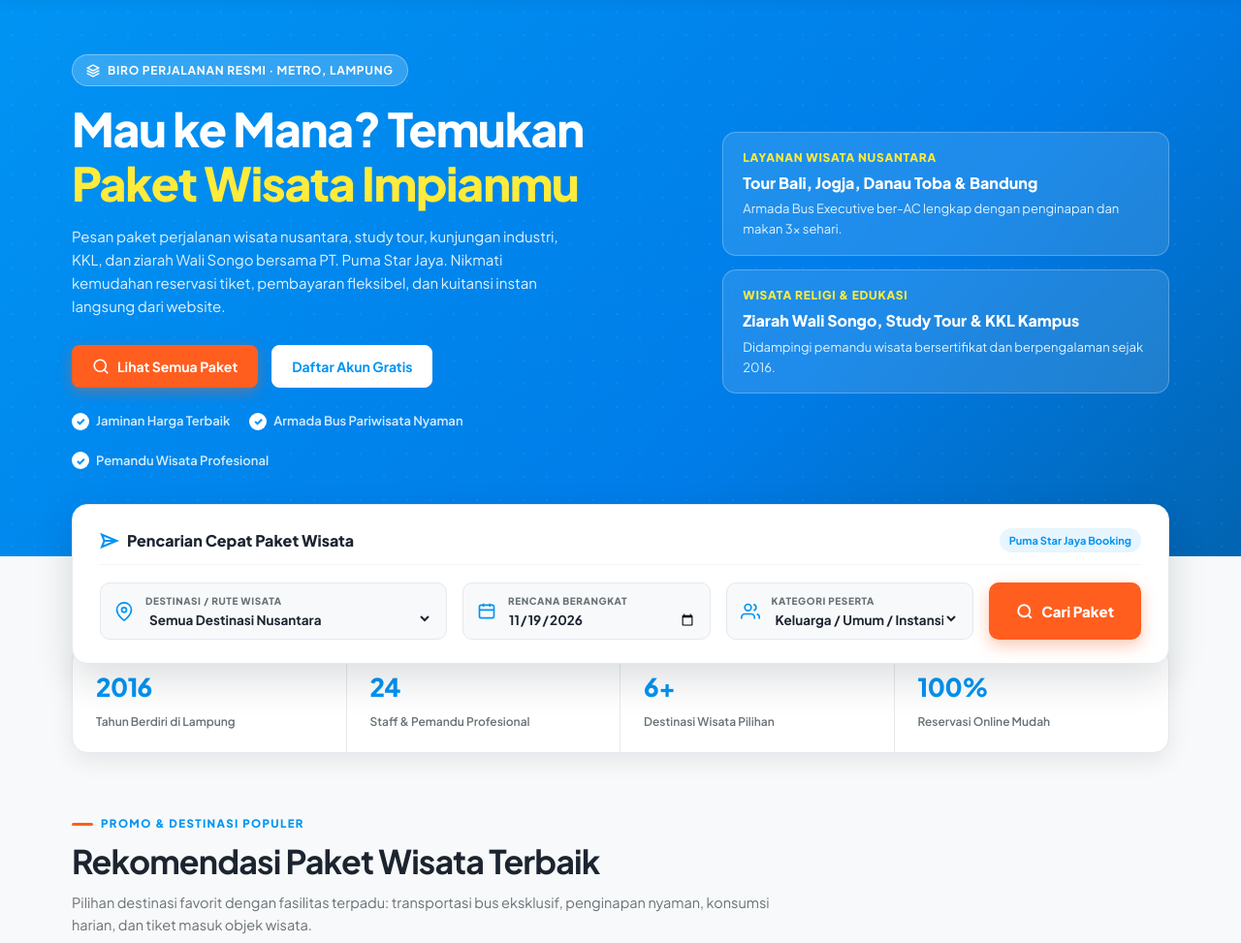
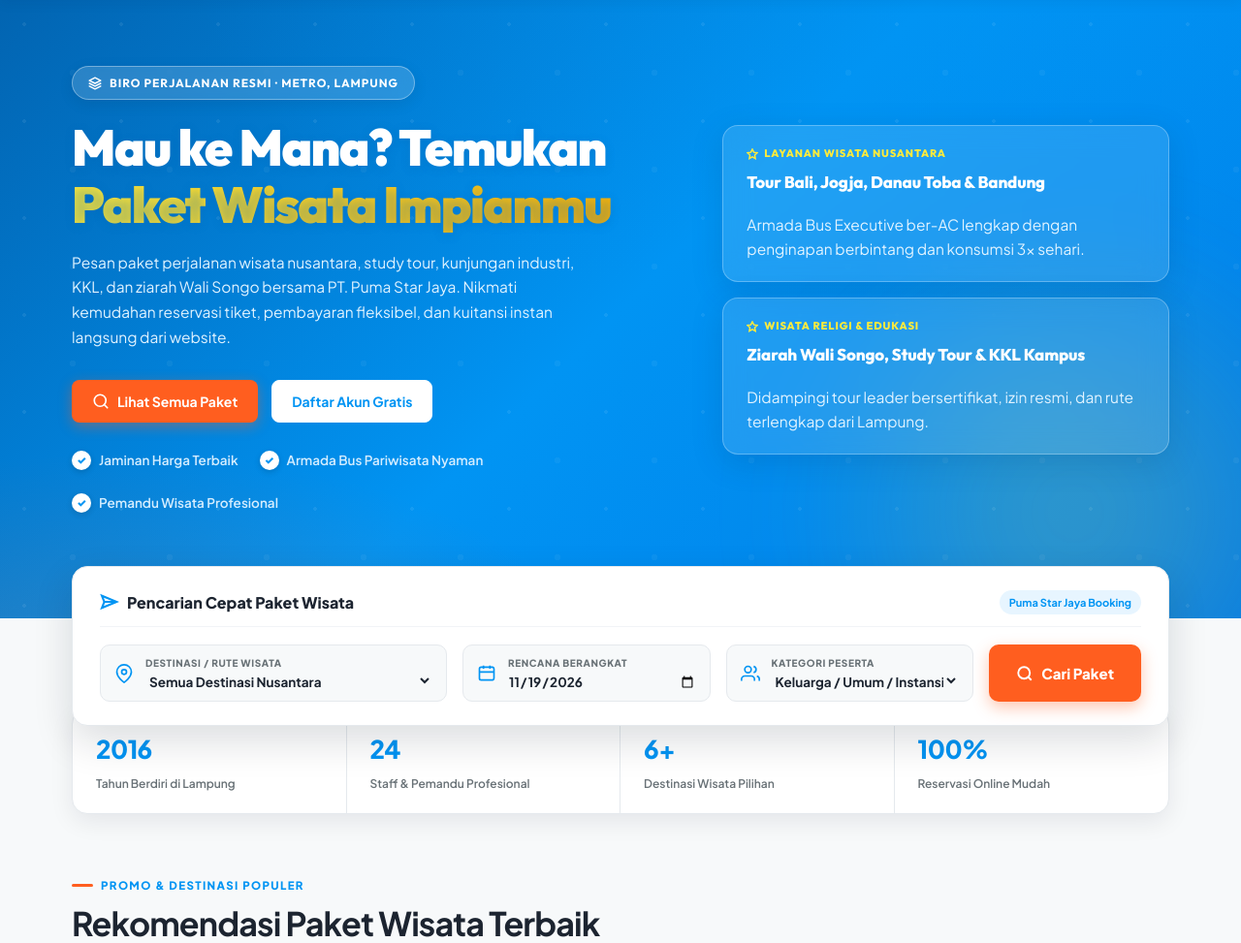
Before and after one commit to Ranggafebriawan02/sistempemesanan-tiketwisata, a Laravel app: page / in a window 1280 px wide. Shown: the part 161-1134 px from the top of the page at 97% size. Run offline with Laravel 12, Linux system fonts and the light colour scheme; data comes from the database, SQL or seed files in the repository.

Commit message:
style: enhance background aurora effects, Outfit typography, and glassmorphism buttons on landing and dashboard

```diff
--- a/resources/views/home.blade.php
+++ b/resources/views/home.blade.php
@@ -4,21 +4,38 @@
 
 @push('styles')
 <style>
-    /* ========== Traveloka Header Hero ========== */
+    /* ========== Traveloka Ultra-Modern Hero ========== */
     .hero {
         position: relative;
         overflow: hidden;
-        background: linear-gradient(135deg, #0194f3 0%, #007ce8 65%, #0264b1 100%);
+        background:
+            radial-gradient(1200px 600px at 80% -10%, rgba(1, 148, 243, 0.45), transparent 70%),
+            radial-gradient(900px 500px at 10% 120%, rgba(255, 94, 31, 0.2), transparent 60%),
+            linear-gradient(135deg, #0264b1 0%, #0194f3 50%, #007ce8 100%);
         color: #ffffff;
-        padding: 56px 0 88px;
+        padding: 68px 0 108px;
     }
     .hero::before {
         content: "";
         position: absolute;
         inset: 0;
-        background-image: radial-gradient(rgba(255, 255, 255, .15) 1px, transparent 1px);
-        background-size: 24px 24px;
-        opacity: .4;
+        background-image:
+            radial-gradient(circle at 25px 25px, rgba(255, 255, 255, 0.12) 2px, transparent 0),
+            radial-gradient(circle at 75px 75px, rgba(255, 255, 255, 0.08) 3px, transparent 0);
+        background-size: 100px 100px;
+        opacity: 0.6;
+        pointer-events: none;
+    }
+    /* Animated Floating Aurora Glow */
+    .hero::after {
+        content: "";
+        position: absolute;
+        bottom: -30%;
+        right: -10%;
+        width: 600px;
+        height: 600px;
+        background: radial-gradient(circle, rgba(255, 235, 59, 0.22) 0%, rgba(1, 148, 243, 0) 70%);
+        filter: blur(60px);
         pointer-events: none;
     }
     .hero .container { position: relative; z-index: 1; display: grid; grid-template-columns: 1.15fr .85fr; gap: 48px; align-items: center; }
@@ -26,35 +43,91 @@
         display: inline-flex;
         align-items: center;
         gap: 8px;
-        background: rgba(255, 255, 255, .2);
-        border: 1px solid rgba(255, 255, 255, .35);
+        background: rgba(255, 255, 255, 0.16);
+        border: 1px solid rgba(255, 255, 255, 0.35);
         color: #ffffff;
+        font-family: 'Outfit', sans-serif;
         font-size: 12px;
         font-weight: 700;
-        letter-spacing: .06em;
-        padding: 6px 14px;
+        letter-spacing: .08em;
+        padding: 7px 16px;
         border-radius: 999px;
-        margin-bottom: 16px;
-        backdrop-filter: blur(8px);
+        margin-bottom: 20px;
+        backdrop-filter: blur(10px);
+        box-shadow: 0 4px 16px rgba(0, 0, 0, 0.08);
     }
     .hero h1 {
-        font-size: clamp(30px, 4vw, 48px);
-        line-height: 1.15;
-        letter-spacing: -.025em;
-        font-weight: 800;
+        font-family: 'Outfit', 'Plus Jakarta Sans', sans-serif;
+        font-size: clamp(32px, 4.2vw, 52px);
+        line-height: 1.12;
+        letter-spacing: -.03em;
+        font-weight: 900;
         color: #ffffff;
+        text-shadow: 0 2px 10px rgba(2, 100, 177, 0.3);
     }
-    .hero h1 em { font-style: normal; color: #ffeb3b; }
-    .hero p { margin-top: 16px; max-width: 520px; color: #e1f3ff; font-size: 15px; line-height: 1.6; }
-    .hero-actions { display: flex; gap: 14px; flex-wrap: wrap; margin-top: 28px; }
-    .hero-note { margin-top: 24px; display: flex; gap: 20px; flex-wrap: wrap; color: #d4edff; font-size: 13px; font-weight: 600; }
-    .hero-note span { display: inline-flex; align-items: center; gap: 7px; }
+    .hero h1 em {
+        font-style: normal;
+        background: linear-gradient(120deg, #ffeb3b, #ffb300);
+        -webkit-background-clip: text;
+        -webkit-text-fill-color: transparent;
+        display: inline-block;
+    }
+    .hero p { margin-top: 18px; max-width: 520px; color: #e1f3ff; font-size: 15.5px; line-height: 1.65; font-weight: 400; }
+    .hero-actions { display: flex; gap: 14px; flex-wrap: wrap; margin-top: 32px; }
+    .hero-note { margin-top: 28px; display: flex; gap: 22px; flex-wrap: wrap; color: #d4edff; font-size: 13.5px; font-weight: 600; }
+    .hero-note span { display: inline-flex; align-items: center; gap: 8px; }
     .hero-note i {
-        width: 18px; height: 18px; border-radius: 50%;
+        width: 20px; height: 20px; border-radius: 50%;
         background: #ffffff;
         color: #0194f3;
         display: inline-grid; place-items: center;
         font-style: normal; font-size: 11px; font-weight: 900;
+        box-shadow: 0 2px 6px rgba(0, 0, 0, 0.15);
+    }
+
+    /* Glassmorphism Quick Info Cards */
+    .hero-info-glass {
+        display: grid;
+        gap: 16px;
+    }
+    .glass-card {
+        background: rgba(255, 255, 255, 0.12);
+        border: 1px solid rgba(255, 255, 255, 0.28);
+        border-radius: 16px;
+        padding: 20px 24px;
+        backdrop-filter: blur(14px);
+        box-shadow: 0 8px 32px rgba(2, 60, 110, 0.18);
+        transition: transform .25s ease, background .25s ease, border-color .25s ease;
+    }
+    .glass-card:hover {
+        transform: translateY(-3px);
+        background: rgba(255, 255, 255, 0.18);
+        border-color: rgba(255, 255, 255, 0.45);
+    }
+    .glass-tag {
+        font-family: 'Outfit', sans-serif;
+        font-size: 11px;
+        font-weight: 800;
+        letter-spacing: .08em;
+        color: #ffeb3b;
+        text-transform: uppercase;
+        display: flex;
+        align-items: center;
+        gap: 6px;
+    }
+    .glass-title {
+        font-family: 'Outfit', sans-serif;
+        font-size: 17px;
+        font-weight: 800;
+        color: #ffffff;
+        margin-top: 6px;
+        letter-spacing: -.01em;
+    }
+    .glass-desc {
+        font-size: 13px;
+        color: #e1f3ff;
+        margin-top: 6px;
+        line-height: 1.5;
     }
 
     /* Traveloka Full-Width Search Panel */
@@ -444,17 +517,23 @@
                 </div>
             </div>
 
-            <!-- Quick Info Cards -->
-            <div style="display:grid;gap:14px;">
-                <div style="background:rgba(255,255,255,0.12);border:1px solid rgba(255,255,255,0.25);border-radius:14px;padding:16px 20px;backdrop-filter:blur(8px);">
-                    <div style="font-size:12px;font-weight:800;letter-spacing:.06em;color:#ffeb3b;text-transform:uppercase;">Layanan Wisata Nusantara</div>
-                    <div style="font-size:16px;font-weight:800;color:#fff;margin-top:4px;">Tour Bali, Jogja, Danau Toba &amp; Bandung</div>
-                    <p style="font-size:13px;color:#e1f3ff;margin-top:4px;">Armada Bus Executive ber-AC lengkap dengan penginapan dan makan 3x sehari.</p>
+            <!-- Glassmorphism Quick Info Cards -->
+            <div class="hero-info-glass">
+                <div class="glass-card">
+                    <span class="glass-tag">
+                        <svg width="12" height="12" viewBox="0 0 24 24" fill="none" stroke="currentColor" stroke-width="3"><polygon points="12 2 15.09 8.26 22 9.27 17 14.14 18.18 21.02 12 17.77 5.82 21.02 7 14.14 2 9.27 8.91 8.26 12 2"/></svg>
+                        Layanan Wisata Nusantara
+                    </span>
+                    <h3 class="glass-title">Tour Bali, Jogja, Danau Toba &amp; Bandung</h3>
+                    <p class="glass-desc">Armada Bus Executive ber-AC lengkap dengan penginapan berbintang dan konsumsi 3x sehari.</p>
                 </div>
-                <div style="background:rgba(255,255,255,0.12);border:1px solid rgba(255,255,255,0.25);border-radius:14px;padding:16px 20px;backdrop-filter:blur(8px);">
-                    <div style="font-size:12px;font-weight:800;letter-spacing:.06em;color:#ffeb3b;text-transform:uppercase;">Wisata Religi &amp; Edukasi</div>
-                    <div style="font-size:16px;font-weight:800;color:#fff;margin-top:4px;">Ziarah Wali Songo, Study Tour &amp; KKL Kampus</div>
-                    <p style="font-size:13px;color:#e1f3ff;margin-top:4px;">Didampingi pemandu wisata bersertifikat dan berpengalaman sejak 2016.</p>
+                <div class="glass-card">
+                    <span class="glass-tag">
+                        <svg width="12" height="12" viewBox="0 0 24 24" fill="none" stroke="currentColor" stroke-width="3"><polygon points="12 2 15.09 8.26 22 9.27 17 14.14 18.18 21.02 12 17.77 5.82 21.02 7 14.14 2 9.27 8.91 8.26 12 2"/></svg>
+                        Wisata Religi &amp; Edukasi
+                    </span>
+                    <h3 class="glass-title">Ziarah Wali Songo, Study Tour &amp; KKL Kampus</h3>
+                    <p class="glass-desc">Didampingi tour leader bersertifikat, izin resmi, dan rute terlengkap dari Lampung.</p>
                 </div>
             </div>
         </div>
--- a/resources/views/layouts/app.blade.php
+++ b/resources/views/layouts/app.blade.php
@@ -6,7 +6,7 @@
     <title>@yield('title', 'PT. Puma Star Jaya — Pemesanan Paket Wisata')</title>
     <link rel="preconnect" href="https://fonts.googleapis.com">
     <link rel="preconnect" href="https://fonts.gstatic.com" crossorigin>
-    <link href="https://fonts.googleapis.com/css2?family=Plus+Jakarta+Sans:wght@400;500;600;700;800&display=swap" rel="stylesheet">
+    <link href="https://fonts.googleapis.com/css2?family=Plus+Jakarta+Sans:wght@300;400;500;600;700;800;900&family=Outfit:wght@400;500;600;700;800;900&display=swap" rel="stylesheet">
     <style>
         :root {
             --traveloka-blue: #0194f3;
```
Also changed, not shown: resources/views/dashboard.blade.php (+80 -56 lines).
